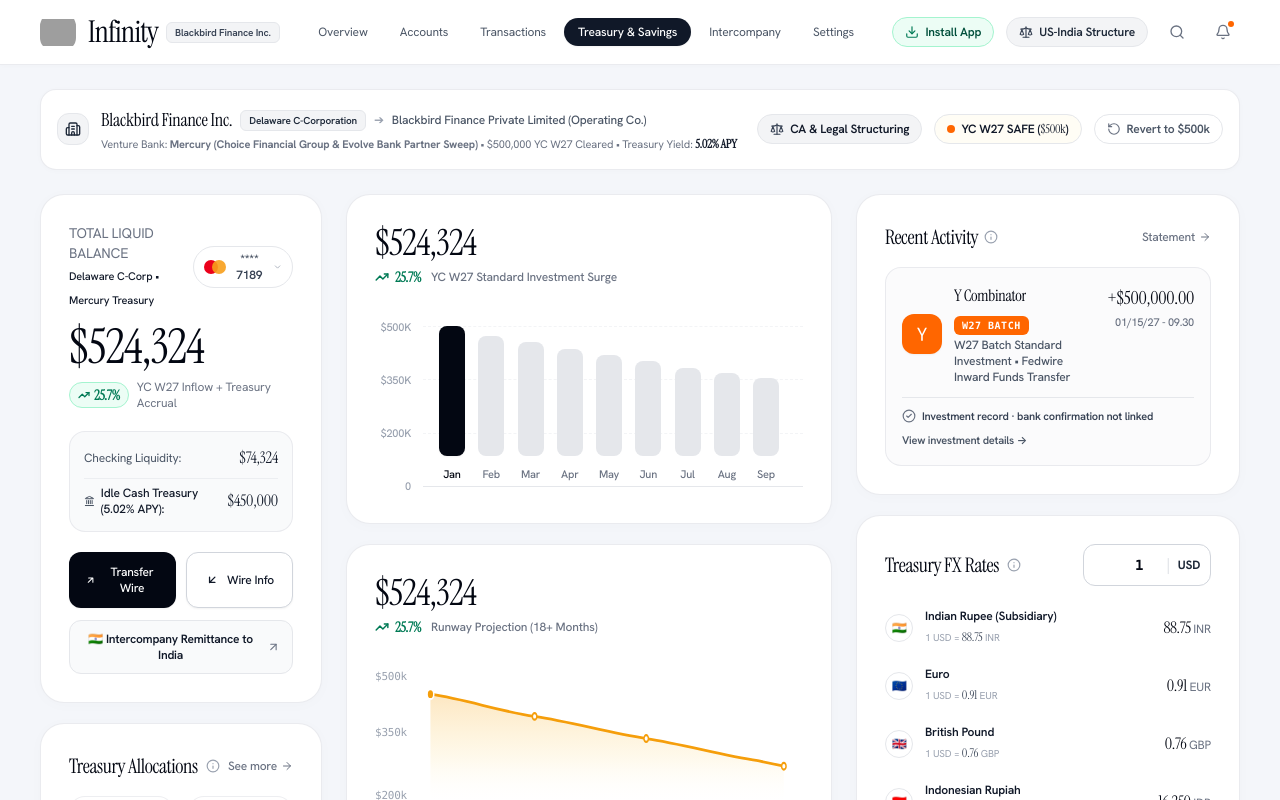
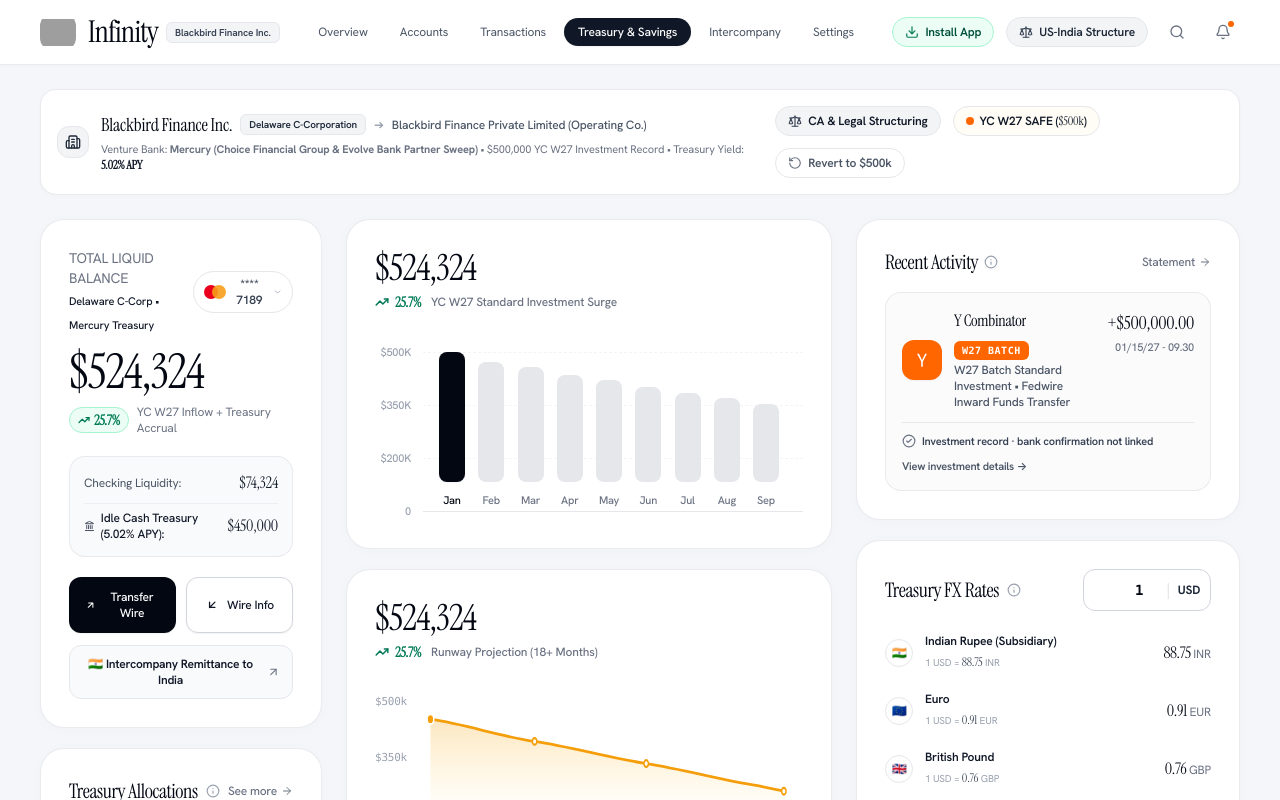
Before and after one commit to mahesh-oss-cloud/infinity, a React (Vite) app: page / in a window 1280 px wide. Shown: the top 800 px of the page. Built offline with nearby package versions, Linux system fonts and the light colour scheme; no server answers; grey boxes are pictures that could not be loaded.

Commit message:
Avoid implying dashboard independently verified YC settlement

```diff
--- a/src/App.jsx
+++ b/src/App.jsx
@@ -210,7 +210,7 @@
                 </span>
               </div>
               <p className="text-[11px] text-gray-500 mt-0.5 font-waldenburg">
-                Venture Bank: <strong>{account.bankingPartner}</strong> • $500,000 YC W27 Cleared • Treasury Yield: <strong className="font-instrument text-xs text-gray-900">{account.treasuryApy}</strong>
+                Venture Bank: <strong>{account.bankingPartner}</strong> • $500,000 YC W27 Investment Record • Treasury Yield: <strong className="font-instrument text-xs text-gray-900">{account.treasuryApy}</strong>
               </p>
             </div>
           </div>
```
